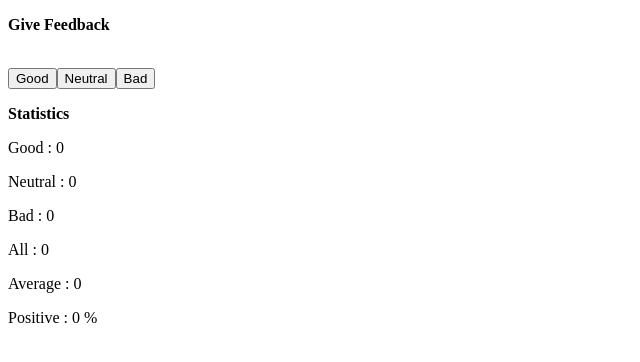
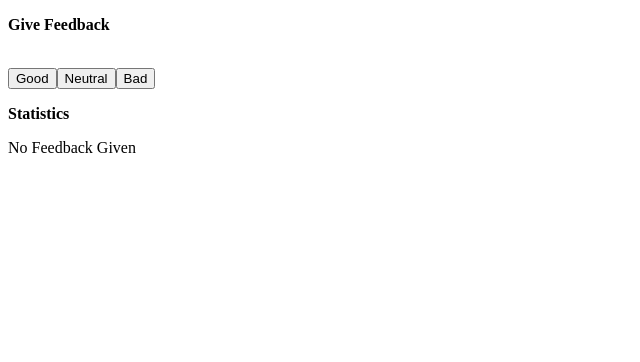
Before and after one commit to nimbly-dev/fso-part01, a React (Vite) app in the folder unicafe/: page / in a window 1280 px wide. Shown: the top 362 px of the page, without its empty margins (0-640 px from the left). Built offline with nearby package versions, Linux system fonts and the light colour scheme.

Commit message:
1.9: unicafe step4

```diff
--- a/unicafe/src/App.jsx
+++ b/unicafe/src/App.jsx
@@ -22,23 +22,6 @@ function App() {
     setBad(bad + 1)
   }
 
-  const getTotal = ()=>{
-    return good + neutral + bad
-  }
-
-  const getAverage = ()=>{
-    if(!good || !neutral || !bad)
-      return 0
-    else
-      return (good - bad)/(good + neutral +bad)
-  }
-
-  const getPositiveFeedback = ()=>{
-    if(!good || !neutral || !bad)
-      return 0
-    else
-      return (good / (good + neutral + bad)) * 100
-  }
 
   return (
     <>
@@ -49,12 +32,7 @@ function App() {
       <Button label={'Bad'} handleClick={handleBadClick}/>
       <br/>
       <p><b>Statistics</b></p>
-      <Statistics count={good} label={'Good'}/>
-      <Statistics count={neutral} label={'Neutral'}/>
-      <Statistics count={bad} label={'Bad'}/>
-      <Statistics count={getTotal()} label={('All')}/>
-      <Statistics count={getAverage()} label={'Average'}/>
-      <Statistics count={getPositiveFeedback()} label={'Positive'} appendToEndOfLine={'%'}/>
+      <Statistics good={good} neutral={neutral} bad={bad} />
     </>
   )
 }
--- a/unicafe/src/components/Statistics.jsx
+++ b/unicafe/src/components/Statistics.jsx
@@ -1,19 +1,40 @@
 /* eslint-disable react/prop-types */
+/* eslint-disable no-unused-vars */
+import Stat from './statistics_component/Stat'
 
+const Statistics = ({good,neutral,bad})=>{
+    const getTotal = ()=>{
+        return good + neutral + bad
+    }
 
-const Statistics = ({label,count, appendToEndOfLine})=>{
-    if(appendToEndOfLine)
-        return(
-            <>
-                <p>{label} : {count} {appendToEndOfLine}</p>
-            </>
-        )
+    const getAverage = ()=>{
+        if(!good || !neutral || !bad)
+          return 0
+        else
+          return (good - bad)/(good + neutral +bad)
+    }
+
+    const getPositiveFeedback = ()=>{
+        if(!good || !neutral || !bad)
+          return 0
+        else
+          return (good / (good + neutral + bad)) * 100
+    }
+
+    if(good === 0 || bad === 0 || neutral === 0)
+        return(<p>No Feedback Given</p>)
     else
         return(
             <>
-                <p>{label} : {count} </p>
+                <Stat count={good} label={'Good'}/>
+                <Stat count={neutral} label={'Neutral'}/>
+                <Stat count={bad} label={'Bad'}/>
+                <Stat count={getTotal()} label={('All')}/>
+                <Stat count={getAverage()} label={'Average'}/>
+                <Stat count={getPositiveFeedback()} label={'Positive'} appendToEndOfLine={'%'}/>
             </>
         )
+
 }
 
 export default Statistics;
--- /dev/null
+++ b/unicafe/src/components/statistics_component/Stat.jsx
@@ -0,0 +1,19 @@
+/* eslint-disable react/prop-types */
+
+
+const Statistics = ({label,count, appendToEndOfLine})=>{
+    if(appendToEndOfLine)
+        return(
+            <>
+                <p>{label} : {count} {appendToEndOfLine}</p>
+            </>
+        )
+    else
+        return(
+            <>
+                <p>{label} : {count} </p>
+            </>
+        )
+}
+
+export default Statistics;
```
